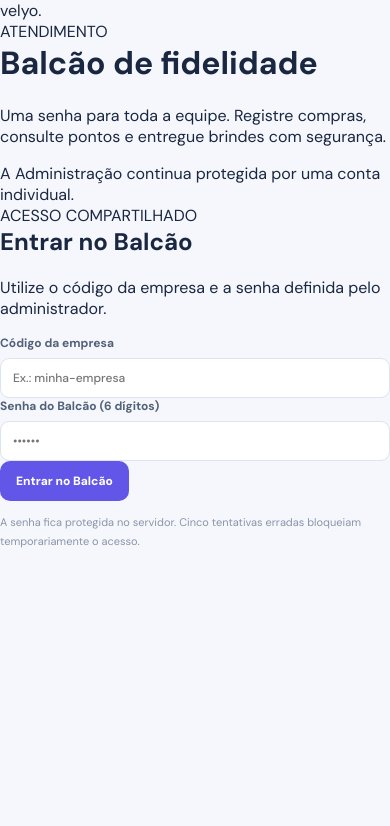
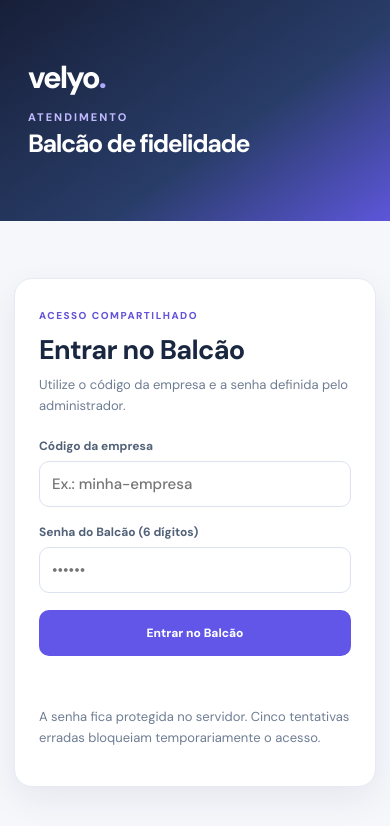
Before and after one commit to ricardoribeiro110384-tech/ricardoribeiro110384-tech.github.io, a plain HTML site: page velyo/balcao/index.html in a window 390 px wide. Drawn offline with Linux system fonts and the light colour scheme.

Commit message:
Velyo: tela responsiva de acesso do Balcao por senha unica

```diff
--- a/velyo/assets/live.css
+++ b/velyo/assets/live.css
@@ -104,3 +104,25 @@ body{min-height:100vh;background:#f5f7fc;color:var(--ink)}
 .staff-signup-form button{margin-top:3px}
 #staffSignupResult{font-size:12px;line-height:1.6;color:#0e816c}
 @media(max-width:650px){.live-invite-tools{flex-direction:column;align-items:stretch}.live-invite-result{margin-left:12px;margin-right:12px}}
+
+/* Velyo — autenticação compartilhada do Balcão e administração da senha */
+.counter-entry{min-height:100vh;display:grid;grid-template-columns:minmax(0,1fr) minmax(350px,42%);background:#f5f7fb}
+.counter-entry-hero{background:linear-gradient(145deg,#171f38,#293d69 60%,#5d56da);padding:clamp(28px,7vw,100px);color:#fff;display:flex;flex-direction:column;justify-content:center}
+.live-counter-brand{font-size:40px;letter-spacing:-2px;font-weight:900;margin-bottom:60px;color:#fff}
+.live-counter-brand span{color:#afa8ff}
+.counter-entry-kicker{font-size:11px;font-weight:800;letter-spacing:2px;color:#c1baff}
+.counter-entry-hero h1{font-size:clamp(30px,3.6vw,48px);letter-spacing:-1.4px;line-height:1.1;margin:16px 0}
+.counter-entry-hero p{font-size:15px;max-width:490px;color:#ccd5eb;line-height:1.7}
+.counter-entry-foot{font-size:12px;color:#a9b9df;margin-top:70px}
+.counter-entry-main{display:grid;place-items:center;padding:35px 26px}
+.counter-entry-card{background:white;border:1px solid #e5eaf4;box-shadow:0 12px 35px #19213c12;border-radius:18px;padding:clamp(22px,3vw,42px);width:min(100%,470px)}
+.counter-entry-card h2{font-size:27px;letter-spacing:-.7px;margin:8px 0}
+.counter-entry-card>p{color:#6f7d93;font-size:13px;line-height:1.6}
+.counter-entry-label{font-size:10px;letter-spacing:1.5px;font-weight:800;color:#6253d9}
+.counter-entry-form{display:grid;gap:17px;margin-top:22px}
+.counter-entry-form .live-field{display:grid;gap:7px;font-size:12px}
+.counter-entry-form .live-field input{font-size:15px;min-height:44px;border-radius:10px;border:1px solid #dce3ee;background:#fff;padding:12px;color:#26334b;width:100%}
+.counter-entry-form input[readonly]{background:#f4f6fb;color:#51637d}
+.counter-entry-form .live-btn{min-height:46px}
+.counter-login-feedback{min-height:22px;color:#aa3344;font-size:12px;line-height:1.5}
+@media(max-width:860px){.counter-entry{grid-template-columns:1fr}.counter-entry-hero{padding:24px 28px}.live-counter-brand{font-size:31px;margin-bottom:12px}.counter-entry-hero h1{font-size:25px;margin:6px 0}.counter-entry-hero p,.counter-entry-foot{display:none}.counter-entry-main{padding:24px 14px}.counter-entry-card{padding:24px}}
```
